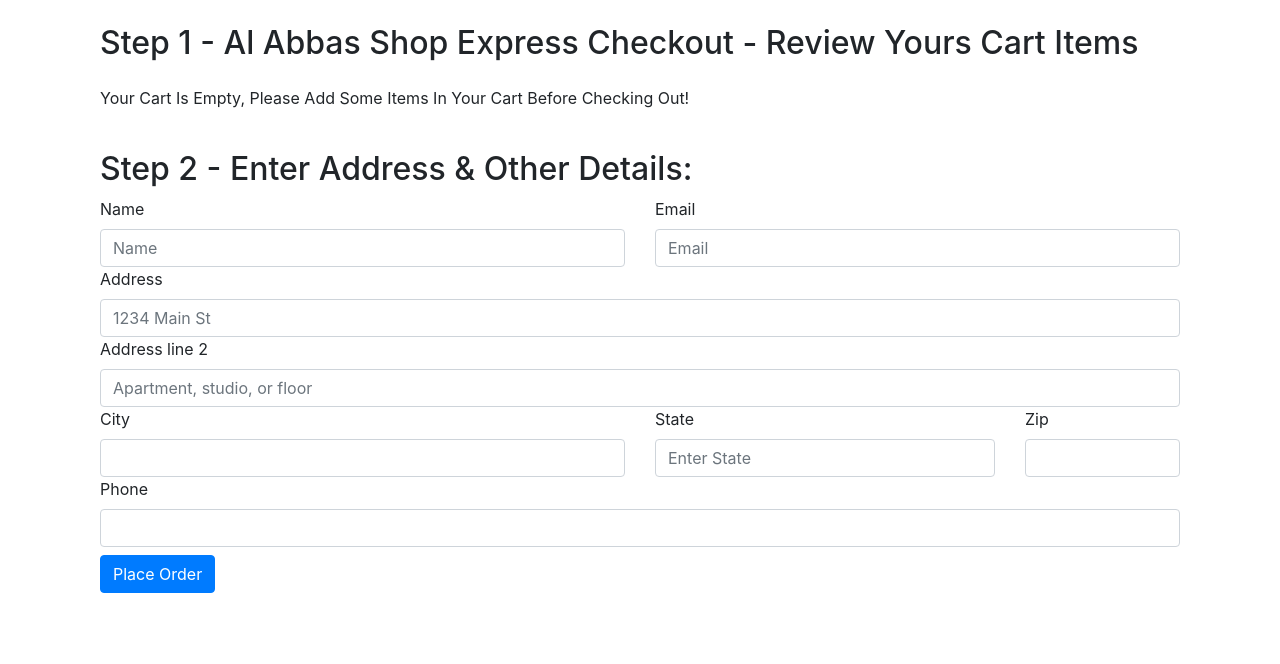
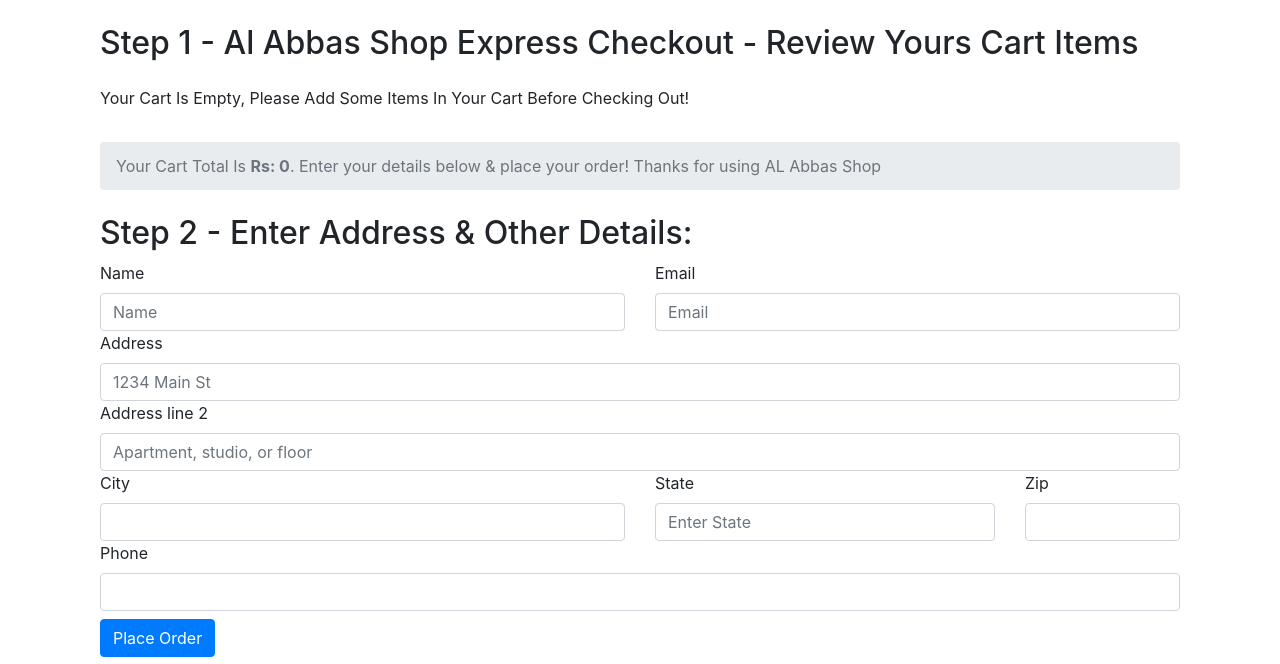
Before and after one commit to munazirabbas47-dotcom/Al-Abbas-Shop, a Django app: page /shop/checkout/ in a window 1280 px wide. Shown: the part 56-720 px from the top of the page. Run offline with Django 5.2, Linux system fonts and the light colour scheme; some libraries are stand-ins or nearby versions.

Commit message:
initial commit - Display Prices in checkout page

```diff
--- a/aash/shop/templates/shop/checkout.html
+++ b/aash/shop/templates/shop/checkout.html
@@ -7,6 +7,14 @@
     <h2>Step 1 - Al Abbas Shop Express Checkout - Review Yours Cart Items</h2>
     <div class="my-4">
       <ul class="list-group" id="items"></ul>
+
+<nav aria-label="breadcrumb">
+  <ol class="breadcrumb mt-3">
+    <li class="breadcrumb-item active" aria-current="page">Your Cart Total Is <b>Rs: <span id="totalPrice"></span></b>. Enter your details below & place your order! Thanks for using AL Abbas Shop</li>
+  </ol>
+</nav>
+
+
     </div>
   </div>
   <div class="col my-4">
@@ -117,6 +125,7 @@
 
   console.log(cart);
   var sum = 0;
+  var totalPrice = 0;
   if ($.isEmptyObject(cart)) {
     // if object is empty
     mystr = `<p>Your Cart Is Empty, Please Add Some Items In Your Cart Before Checking Out!</p>`;
@@ -125,7 +134,9 @@
     for (item in cart) {
       let name = cart[item][1];
       let qty = cart[item][0];
+      let itemPrice = cart[item][2];
       sum = sum + qty;
+      totalPrice = totalPrice + qty* itemPrice;
       mystr = ` <li class="list-group-item d-flex justify-content-between align-items-center">
           ${name}
           <span class="badge badge-primary badge-pill">${qty}</span>
@@ -135,6 +146,7 @@
   }
 
   document.getElementById("cart").innerHTML = sum;
+  document.getElementById("totalPrice").innerHTML = totalPrice;
   $('#itemsJson').val(JSON.stringify(cart));
   {% if thanks %}
   alert('Thanks For Ordering With Us. Your Order Id Is {{id}}. Use It To Track Your Order Our Order Tracker');
--- a/aash/shop/templates/shop/index.html
+++ b/aash/shop/templates/shop/index.html
@@ -73,6 +73,7 @@ padding-right: 0;
               <div class="card-body">
                 <h5 class="card-title" id="namepr{{i.id}}">{{i.product_name}}</h5>
                 <p class="card-text">{{i.dese|slice:"0:85"}}...</p>
+                <h6 class="card-title" >Price : <span id="pricepr{{i.id}}">{{i.price}}</span></h6>
                 <span id="divpr{{i.id}}" class="divpr">
                   <button id="pr{{i.id}}" class="btn btn-primary cart">Add To Cart</button>
                 </span>
@@ -129,7 +130,8 @@ padding-right: 0;
     else {
       qty = 1;
       nam = document.getElementById('name' + idstr).innerHTML;
-      cart[idstr] = [qty, nam];
+      price = document.getElementById('price' + idstr).innerHTML;
+      cart[idstr] = [qty, nam, parseInt(price)];
     }
     updateCart(cart);
 
--- a/aash/shop/views.py
+++ b/aash/shop/views.py
@@ -56,7 +56,7 @@ def tracker(request):
                         'time': item.timestamp
                     })
 
-                response = json.dumps(updates, default=str)
+                response = json.dumps([updates, order[0].items_json], default=str)
                 return HttpResponse(response)
 
             else:
```
Also changed, not shown: aash/shop/templates/shop/tracker.html (+19 -2 lines).
